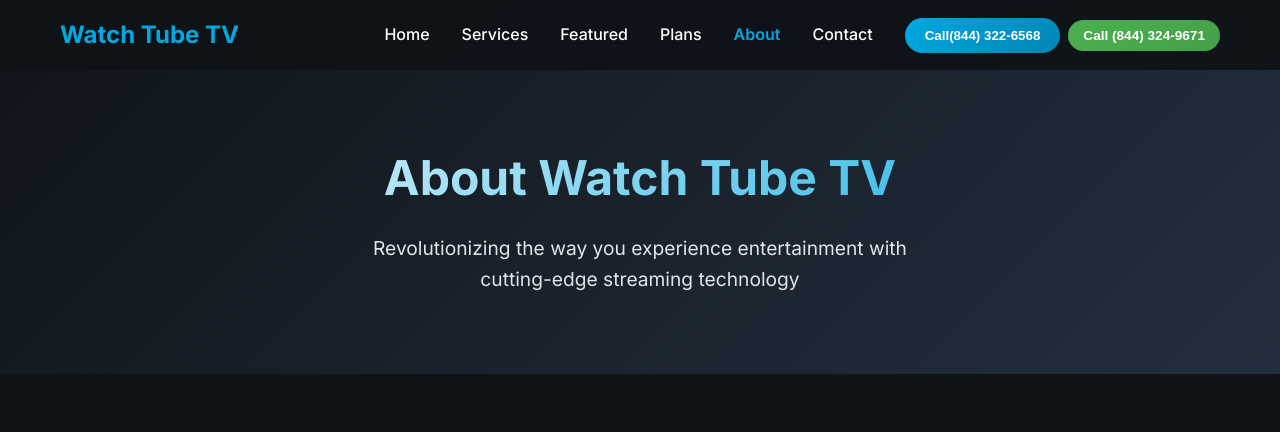
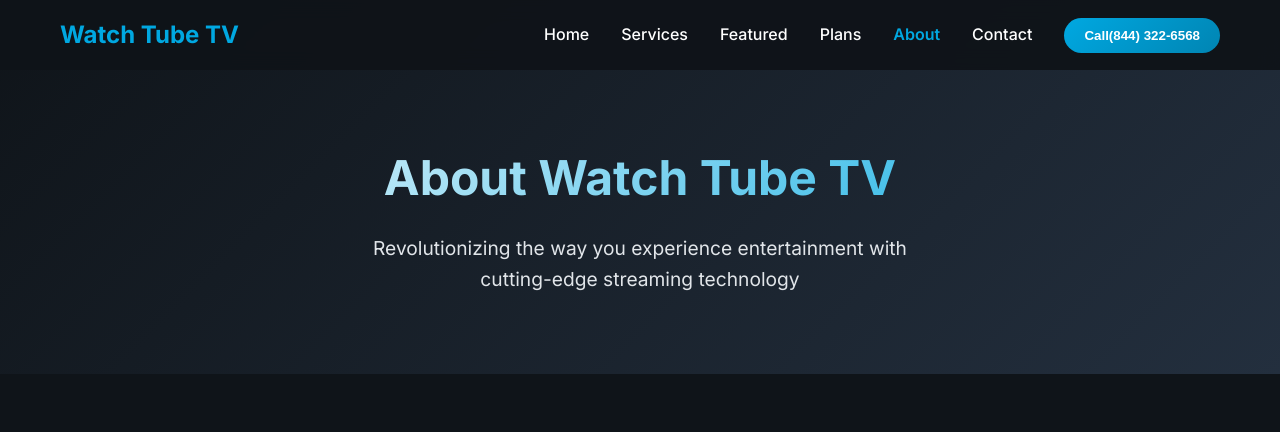
Before and after one commit to watchtubetv/watchtubetv, a website: page about.html in a window 1280 px wide. Shown: the top 432 px of the page. Drawn offline with Linux system fonts and the light colour scheme.

Commit message:
Update about.html

```diff
--- a/about.html
+++ b/about.html
@@ -28,9 +28,7 @@
                     <a href="tel:+18882340668">
                         <button class="nav-btn">Call(844) 322-6568</button>
                     </a>
-                    <a href="tel:+18443249671">
-                        <button class="nav-btn nav-btn-secondary">Call (844) 324-9671</button>
-                    </a>
+
                 </div>
             </div>
             <div class="nav-toggle" id="nav-toggle">
@@ -278,7 +276,7 @@
                         <li><a href="contact.html">Help Center</a></li>
                         <li><a href="contact.html">Contact Us</a></li>
                         <li><a href="tel:+18882340668">Call(844) 322-6568</a></li>
-                        <li><a href="tel:+18443249671">Call (844) 324-9671</a></li>
+
                     </ul>
                 </div>
                 <div class="footer-section">
```
